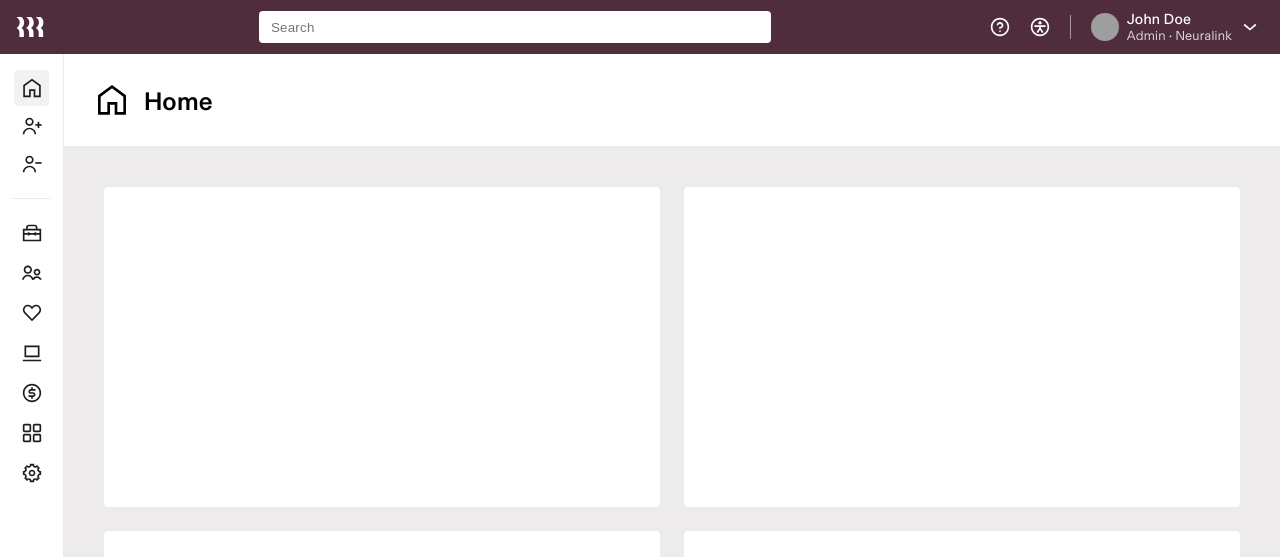
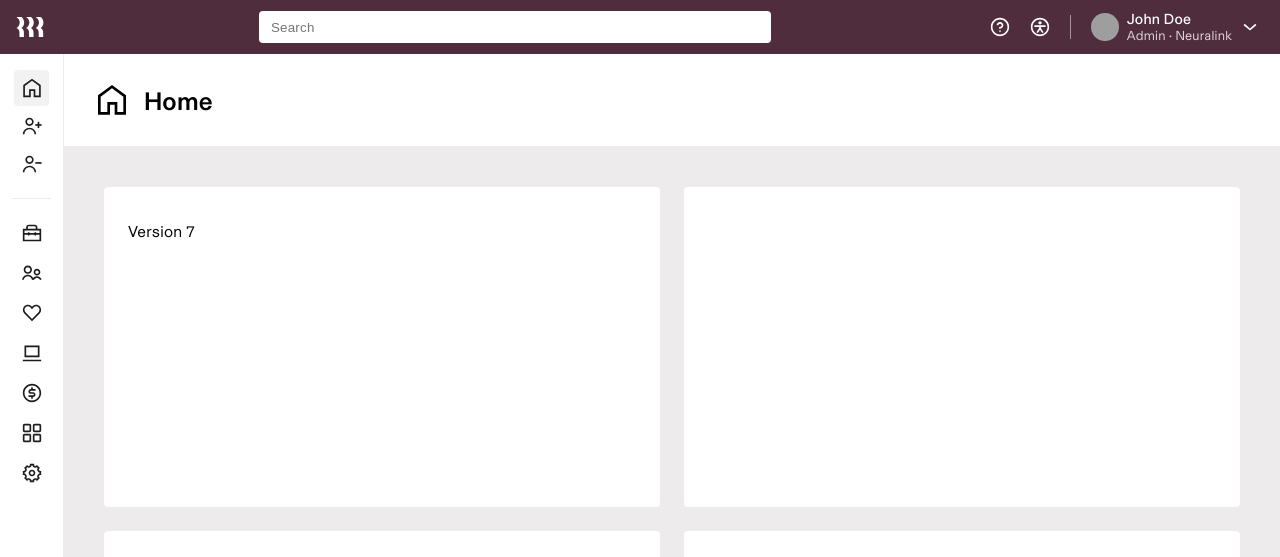
Before and after one commit to ripmoody/persistent-sidenav, a Next.js app: page / in a window 1280 px wide. Shown: the top 557 px of the page. Built offline with nearby package versions, Linux system fonts and the light colour scheme; grey boxes are pictures that could not be loaded.

Commit message:
kick build

```diff
--- a/src/components/main/index.tsx
+++ b/src/components/main/index.tsx
@@ -25,7 +25,7 @@ export const Main = ({ children }: Children) => {
         <S.MainContent>
           <S.MainContentLayout>
             <S.MainContentRow>
-              <S.MainContentWidget />
+              <S.MainContentWidget>{children}</S.MainContentWidget>
               <S.MainContentWidget />
             </S.MainContentRow>
             <S.MainContentRow>
--- a/src/components/main/styled.tsx
+++ b/src/components/main/styled.tsx
@@ -68,4 +68,5 @@ export const MainContentWidget = styled.div`
   flex: 1;
   border-radius: var(--radius-base);
   min-width: var(--space-64);
+  padding: var(--space-4) var(--space-6);
 `
--- a/src/pages/index.tsx
+++ b/src/pages/index.tsx
@@ -1,7 +1,7 @@
 export default function Home() {
   return (
     <div>
-      <p>Version 5</p>
+      <p>Version 7</p>
     </div>
   )
 }
```
